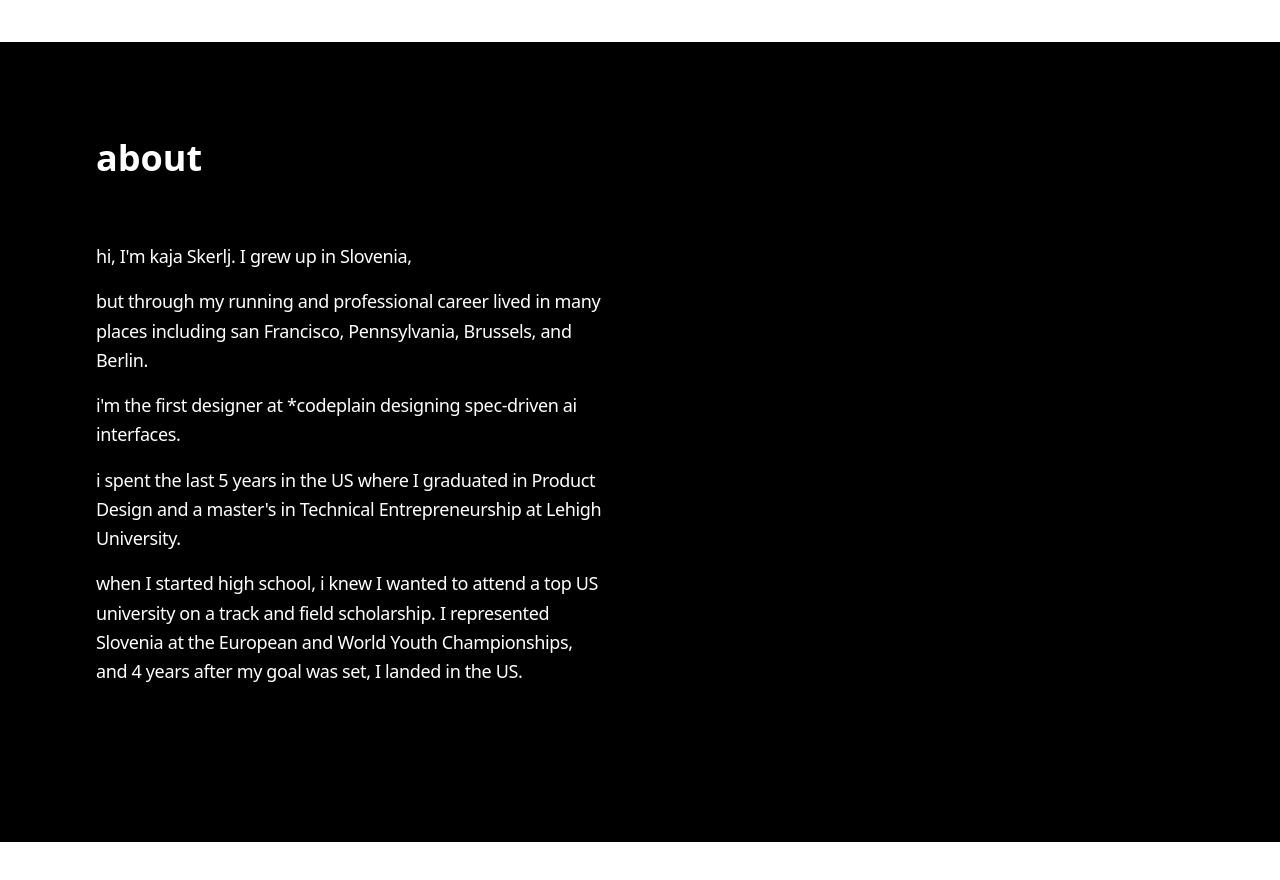
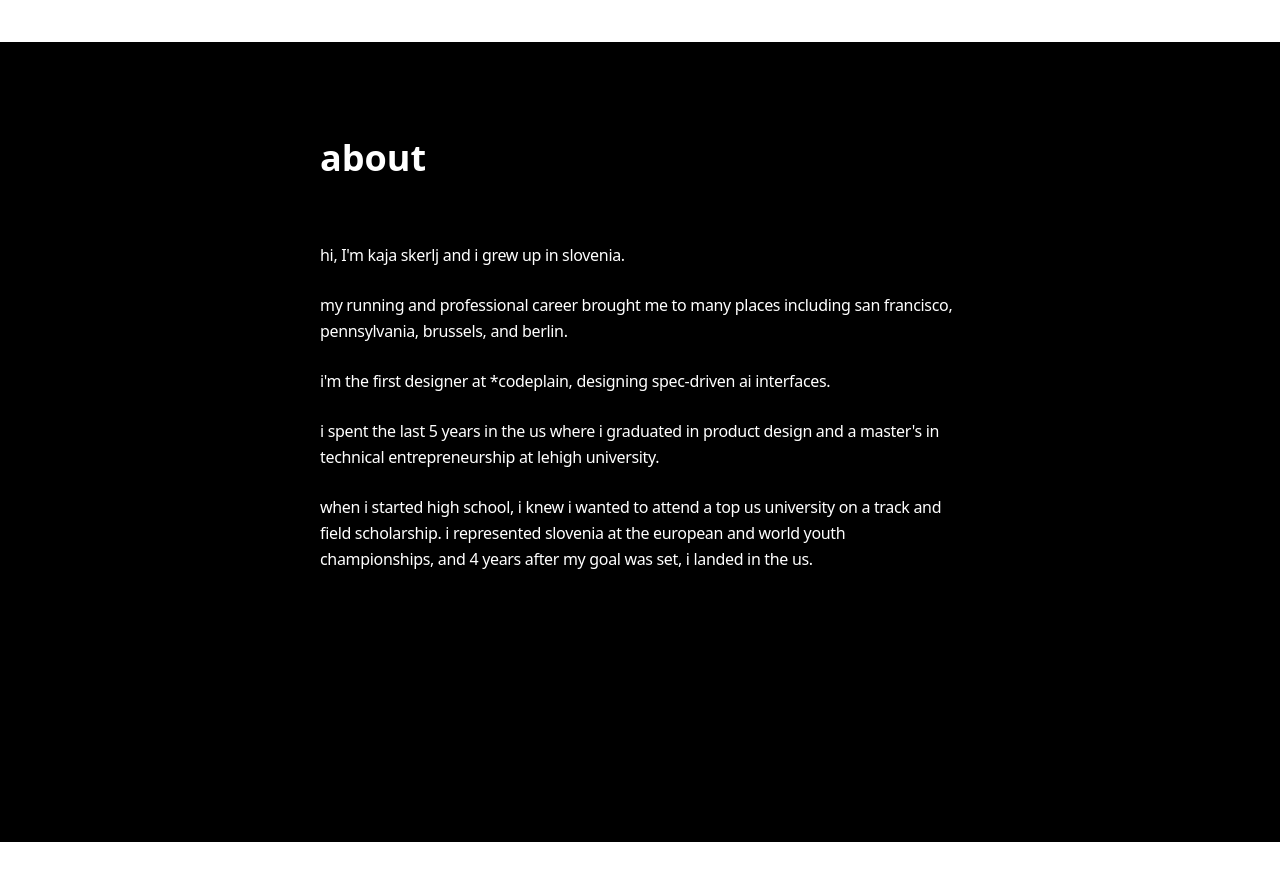
Before and after one commit to kaja-s/new-portfolio, a Next.js app: page / in a window 1280 px wide. Shown: the part 3920-4800 px from the top of the page. Built offline with nearby package versions, Linux system fonts and the light colour scheme; a web font is replaced by a local one.

Commit message:
Added about section

```diff
--- a/components/AboutSection.tsx
+++ b/components/AboutSection.tsx
@@ -2,6 +2,7 @@
 
 import { useState } from 'react';
 import { motion, AnimatePresence } from 'framer-motion';
+import Image from 'next/image';
 
 interface HoverArea {
   text: string;
@@ -13,38 +14,53 @@ export default function AboutSection() {
 
   const aboutText = [
     {
-      text: "hi, I'm kaja Skerlj. I grew up in Slovenia,",
+      text: "hi, I'm kaja skerlj and i grew up in slovenia.",
       hover: 'slovenia',
-      image: '🇸🇮'
+      image: '/photos/kaja-skerlj.png',
+      isPhoto: true,
+      width: 500,
+      height: 400
     },
     {
-      text: " but through my running and professional career lived in many places including san Francisco, Pennsylvania, Brussels, and Berlin.",
-      hover: 'running',
-      image: '🏃‍♀️'
+      text: "my running and professional career brought me to many places including san francisco, pennsylvania, brussels, and berlin.",
+      hover: 'san francisco',
+      image: '/photos/san-francisco.png',
+      isPhoto: true,
+      width: 500,
+      height: 400
     },
     {
-      text: "\n\ni'm the first designer at *codeplain designing spec-driven ai interfaces.",
+      text: "\n\ni'm the first designer at *codeplain, designing spec-driven ai interfaces.",
       hover: 'codeplain',
-      image: '💻'
+      image: '/photos/codeplain-team.png',
+      isPhoto: true,
+      width: 500,
+      height: 500
     },
     {
-      text: "\n\ni spent the last 5 years in the US where I graduated in Product Design and a master's in Technical Entrepreneurship at Lehigh University.",
+      text: "\n\ni spent the last 5 years in the us where i graduated in product design and a master's in technical entrepreneurship at lehigh university.",
       hover: 'lehigh',
-      image: '🎓'
+      image: '/photos/lehigh.png',
+      isPhoto: true,
+      width: 400,
+      height: 500
     },
     {
-      text: "\n\nwhen I started high school, i knew I wanted to attend a top US university on a track and field scholarship. I represented Slovenia at the European and World Youth Championships, and 4 years after my goal was set, I landed in the US.",
+      text: "\n\nwhen i started high school, i knew i wanted to attend a top us university on a track and field scholarship. i represented slovenia at the european and world youth championships, and 4 years after my goal was set, i landed in the us.",
       hover: 'track',
-      image: '🏆'
+      image: '/photos/world-championships.png',
+      isPhoto: true,
+      width: 500,
+      height: 400
     },
   ];
 
   return (
     <section className="min-h-screen px-8 md:px-16 lg:px-24 py-24 relative z-10 bg-black text-white">
+      <div className="max-w-screen-sm mx-auto">
         <h2 className="text-4xl font-bold lowercase mb-16">about</h2>
 
-      <div className="grid md:grid-cols-2 gap-16 items-start">
-        <div className="text-lg leading-relaxed space-y-4">
+        <div className="text-[16px] leading-relaxed space-y-6">
           {aboutText.map((section, index) => (
             <span
               key={index}
@@ -56,25 +72,40 @@ export default function AboutSection() {
             </span>
           ))}
         </div>
+      </div>
 
-        {/* Image reveal area */}
-        <div className="hidden md:flex items-center justify-center sticky top-24">
+      {/* Image reveal area - positioned outside max-width on the right */}
+      <div className="hidden md:block fixed right-8 lg:right-24 top-1/2 -translate-y-1/2 pointer-events-none">
         <AnimatePresence mode="wait">
           {hoveredSection && (
             <motion.div
               key={hoveredSection}
-                initial={{ opacity: 0, scale: 0.8, rotate: -10 }}
-                animate={{ opacity: 1, scale: 1, rotate: 0 }}
-                exit={{ opacity: 0, scale: 0.8, rotate: 10 }}
-                transition={{ type: "spring", stiffness: 300, damping: 30 }}
-                className="text-[200px] select-none"
+              initial={{ opacity: 0, scale: 0.95 }}
+              animate={{ opacity: 1, scale: 1 }}
+              exit={{ opacity: 0, scale: 0.95 }}
+              transition={{
+                duration: 0.3,
+                ease: "easeOut"
+              }}
+              className="select-none"
             >
+              {aboutText.find(t => t.hover === hoveredSection)?.isPhoto ? (
+                <Image
+                  src={aboutText.find(t => t.hover === hoveredSection)?.image || ''}
+                  alt={hoveredSection}
+                  width={aboutText.find(t => t.hover === hoveredSection)?.width || 500}
+                  height={aboutText.find(t => t.hover === hoveredSection)?.height || 500}
+                  className="object-cover"
+                />
+              ) : (
+                <div className="text-[200px]">
                   {aboutText.find(t => t.hover === hoveredSection)?.image}
+                </div>
+              )}
             </motion.div>
           )}
         </AnimatePresence>
       </div>
-      </div>
     </section>
   );
 }
```
Lines whose indentation alone changed are shown as unchanged.
